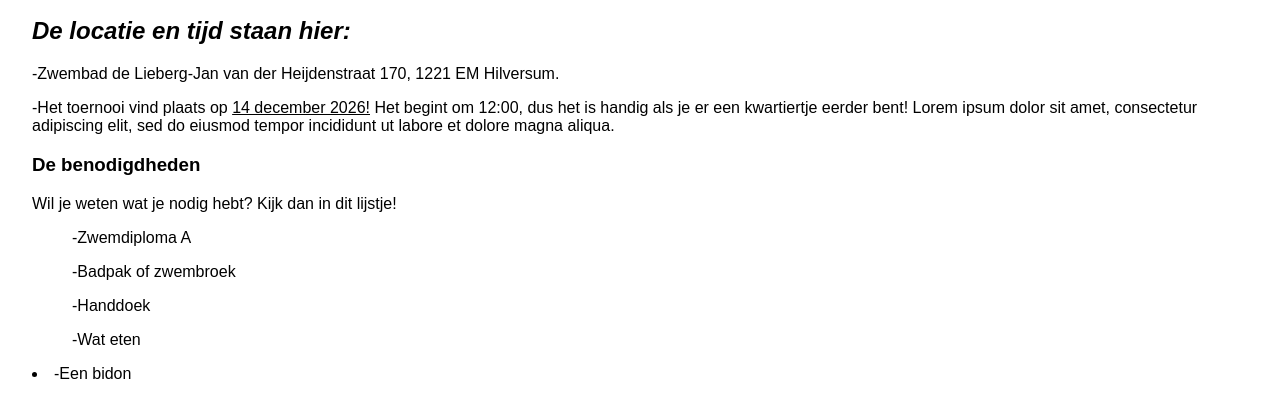
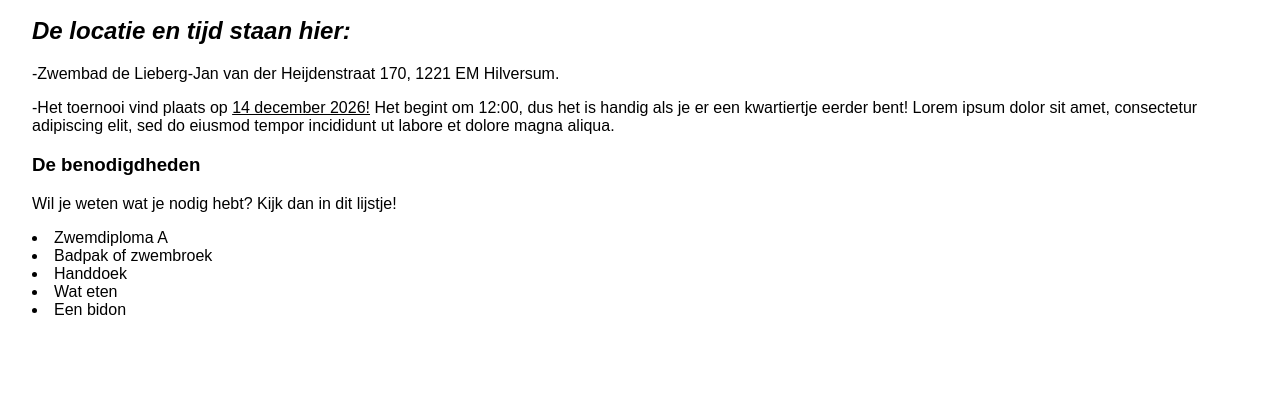
Before and after one commit to 199517-INF/weektaak-2, a plain HTML site: page index.html in a window 1280 px wide. Shown: the part 129-546 px from the top of the page. Drawn offline with Linux system fonts and the light colour scheme.

Commit message:
WebLab Run 25-11-2026 13:18:18 (UTC+01:00)

```diff
--- a/index.html
+++ b/index.html
@@ -16,11 +16,11 @@
   <p3>Lorem ipsum dolor sit amet, consectetur adipiscing elit, sed do eiusmod tempor incididunt ut labore et dolore magna aliqua.  </p3>
   <h3> De benodigdheden </h3>
   <p> Wil je weten wat je nodig hebt? Kijk dan in dit lijstje!</p>
-   <ul> -Zwemdiploma A </ul>
-   <ul>-Badpak of zwembroek</ul>
-   <ul>-Handdoek</ul>
-   <ul>-Wat eten</ul>
-   <li>-Een bidon</li>
+   <li>Zwemdiploma A </li>
+   <li>Badpak of zwembroek</li>
+   <li>Handdoek</li>
+   <li>Wat eten</li>
+   <li>Een bidon</li>
 
 </body>
 </html>
```
Also changed, not shown: 1 other file.
